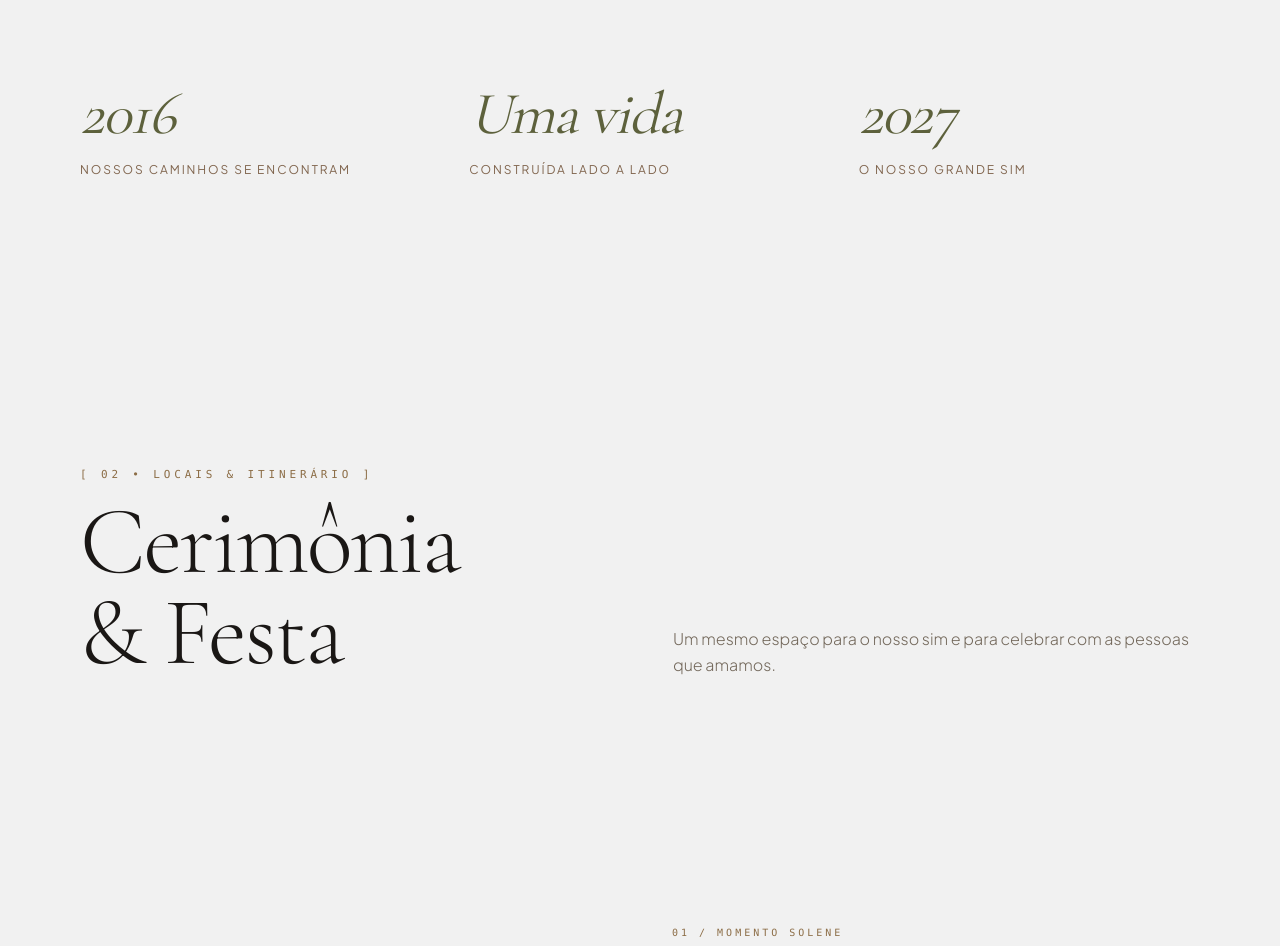
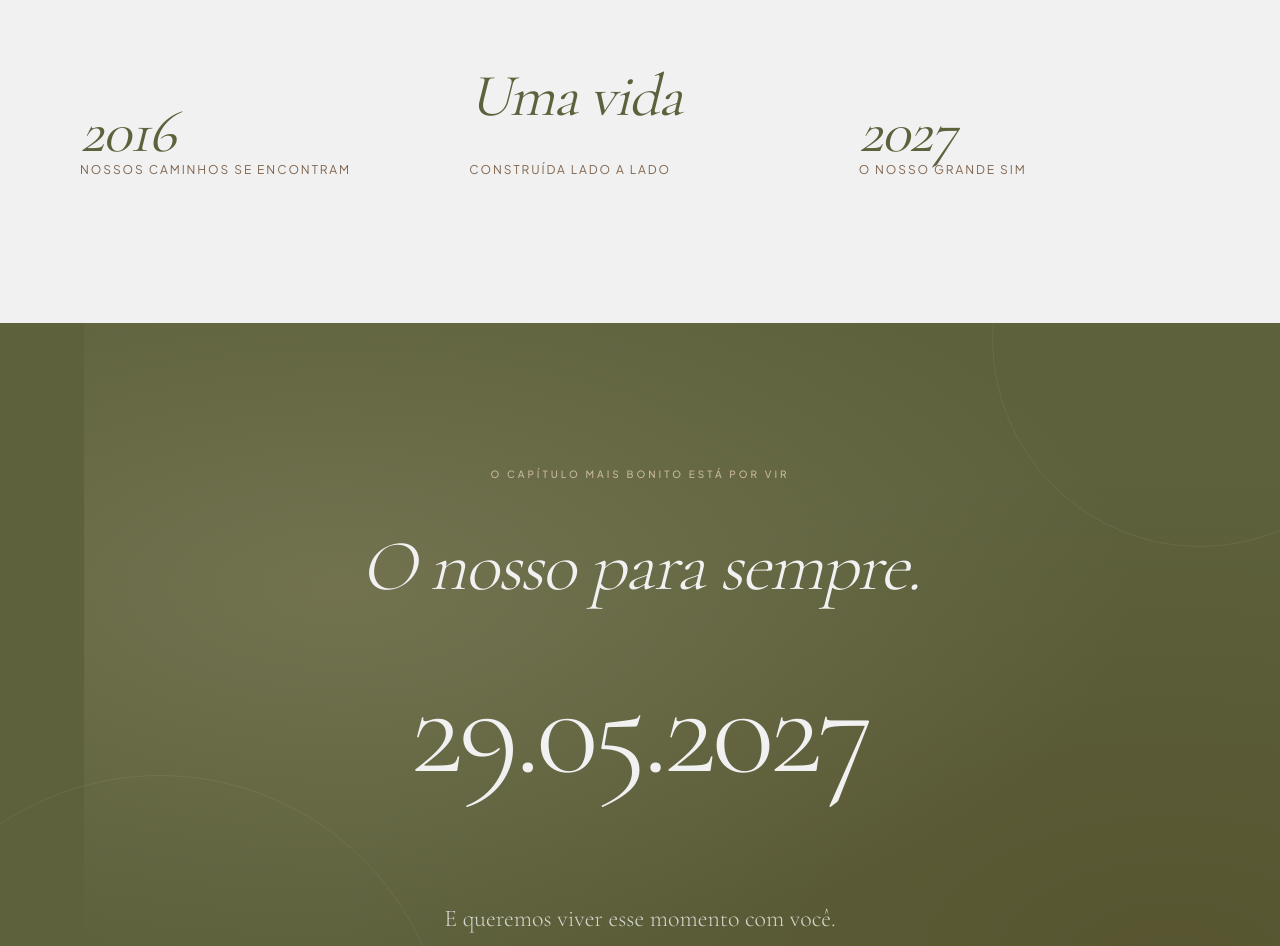
Before and after one commit to gui-bus/wedding, a Next.js app: page / in a window 1280 px wide. Shown: the part 2200-3146 px from the top of the page. Built offline with nearby package versions, Linux system fonts and the light colour scheme; grey boxes are pictures that could not be loaded.

Commit message:
Add cinematic scroll transitions, image depth and interaction effects

```diff
--- a/src/app/globals.css
+++ b/src/app/globals.css
@@ -110,3 +110,46 @@ html {
 @media (prefers-reduced-motion: reduce) {
   .cinema-button:hover { transform: none; }
 }
+
+.cinema-glow {
+  background: radial-gradient(ellipse at 20% 35%, #C7B79D33, transparent 55%),
+              radial-gradient(ellipse at 85% 85%, #3D250133, transparent 55%);
+}
+.cinema-orbit {
+  position: absolute;
+  width: 26rem;
+  aspect-ratio: 1;
+  border-radius: 50%;
+  border: 1px solid #C7B79D1F;
+  pointer-events: none;
+}
+.cinema-orbit-one { top: -12rem; right: -8rem; }
+.cinema-orbit-two { bottom: -17rem; left: -8rem; width: 36rem; }
+.cinema-footer { background-image: radial-gradient(ellipse at 50% 100%, #C7B79D26, transparent 65%); }
+.cinema-gift > div:first-child > div:first-child {
+  transition: box-shadow .6s, border-color .6s;
+}
+.cinema-color > div:first-child {
+  transition: transform .65s cubic-bezier(.16,1,.3,1), box-shadow .65s;
+}
+@media (hover: hover) and (pointer: fine) {
+  .cinema-gift:hover > div:first-child > div:first-child {
+    box-shadow: 0 22px 45px -22px #3D25012B;
+    border-color: #C7B79D;
+  }
+  .cinema-color:hover > div:first-child {
+    transform: translateY(-8px) scale(1.025);
+    box-shadow: 0 18px 35px -18px #3D250126;
+  }
+  .cinematic-section a.rounded-full, .cinematic-section button.rounded-full {
+    transition: transform .45s cubic-bezier(.16,1,.3,1), background-color .3s, color .3s;
+  }
+  .cinematic-section a.rounded-full:hover, .cinematic-section button.rounded-full:not(:disabled):hover {
+    transform: translateY(-2px);
+  }
+}
+@media (prefers-reduced-motion: reduce) {
+  .cinema-color:hover > div:first-child,
+  .cinematic-section a.rounded-full:hover,
+  .cinematic-section button.rounded-full:not(:disabled):hover { transform: none; }
+}
--- a/src/app/page.tsx
+++ b/src/app/page.tsx
@@ -1,3 +1,4 @@
+import { CinematicTransition } from "@/components/wedding/CinematicTransition";
 import { Hero } from "@/components/wedding/Hero";
 import { Story } from "@/components/wedding/Story";
 import { Events } from "@/components/wedding/Events";
@@ -12,6 +13,7 @@ export default function HomePage() {
     <CinematicExperience>
       <Hero />
       <Story />
+      <CinematicTransition />
       <Events />
       <DressCode />
       <GiftList />
--- /dev/null
+++ b/src/components/wedding/CinematicTransition.tsx
@@ -0,0 +1,24 @@
+"use client";
+
+import { useRef } from "react";
+import { motion, useReducedMotion, useScroll, useTransform } from "framer-motion";
+
+export function CinematicTransition() {
+  const section = useRef<HTMLElement>(null);
+  const reduced = useReducedMotion();
+  const { scrollYProgress } = useScroll({ target: section, offset: ["start end", "end start"] });
+  const dateScale = useTransform(scrollYProgress, [0, 0.45, 1], [0.88, 1, 1.04]);
+  const dateY = useTransform(scrollYProgress, [0, 1], [40, -40]);
+  const glowX = useTransform(scrollYProgress, [0, 1], ["-12%", "12%"]);
+  return <section ref={section} aria-label="O nosso para sempre, 29 de maio de 2027" className="cinema-transition relative overflow-hidden bg-[#5D613C] text-[#F1F1F1] px-6 sm:px-12 lg:px-20 py-24 sm:py-36 text-center">
+    <motion.div aria-hidden="true" style={reduced ? undefined : { x: glowX }} className="cinema-glow absolute inset-0 pointer-events-none" />
+    <div aria-hidden="true" className="cinema-orbit cinema-orbit-one" />
+    <div aria-hidden="true" className="cinema-orbit cinema-orbit-two" />
+    <div className="relative z-10 space-y-9 sm:space-y-12">
+      <p data-cinema-copy className="cinema-eyebrow text-[#C7B79D]">O capítulo mais bonito está por vir</p>
+      <h2 className="font-serif italic text-4xl sm:text-6xl lg:text-7xl font-light tracking-tight">O nosso para sempre.</h2>
+      <motion.p style={reduced ? undefined : { scale: dateScale, y: dateY }} className="font-serif text-[clamp(3.3rem,10vw,10rem)] font-light tracking-[-0.035em] leading-[1.1] py-3 sm:py-8">29.05.2027</motion.p>
+      <p data-cinema-copy className="font-serif text-xl sm:text-2xl font-light text-[#F1F1F1]/80">E queremos viver esse momento com você.</p>
+    </div>
+  </section>;
+}
--- a/src/components/wedding/DressCode.tsx
+++ b/src/components/wedding/DressCode.tsx
@@ -82,7 +82,7 @@ export function DressCode() {
                 whileInView={{ opacity: 1, y: 0 }}
                 viewport={{ once: true }}
                 transition={{ duration: 0.5, delay: idx * 0.08 }}
-                className="group space-y-3 cursor-default"
+                className="cinema-color group space-y-3 cursor-default"
               >
                 <div
                   className="w-full rounded-[1.25rem] h-32 sm:h-44 transition-transform duration-500 group-hover:scale-[1.02] border border-[#3D2501]/10 shadow-xs"
--- a/src/components/wedding/Events.tsx
+++ b/src/components/wedding/Events.tsx
@@ -56,13 +56,13 @@ export function Events() {
       >
         {/* Lado Fotográfico */}
         <div className={`lg:col-span-6 ${isEven ? "" : "lg:order-2"}`}>
-          <div data-cinema-image className="relative aspect-[16/10] rounded-[1.5rem] overflow-hidden bg-[#EFE8DD] group">
+          <div data-cinema-image data-cinema-depth className="relative aspect-[16/10] rounded-[1.5rem] overflow-hidden bg-[#EFE8DD] group">
             {event.image && (
               // eslint-disable-next-line @next/next/no-img-element
               <img
                 src={event.image}
                 alt="Mesa posta e decoração de casamento — imagem ilustrativa"
-                className="w-full h-full object-cover group-hover:scale-105 transition-transform duration-700 ease-out"
+                className="absolute inset-0 w-full h-full object-cover"
               />
             )}
             <div className="absolute top-6 left-6 bg-[#1A1715]/90 backdrop-blur-md px-4 py-2 text-white font-mono text-xs uppercase tracking-[0.25em]">
@@ -194,7 +194,7 @@ export function Events() {
             </span>
           </div>
 
-          <div className="grid grid-cols-1 sm:grid-cols-2 lg:grid-cols-4 gap-8">
+          <div data-cinema-sequence className="grid grid-cols-1 sm:grid-cols-2 lg:grid-cols-4 gap-8">
             {scheduleItems.map((item, idx) => (
               <div key={idx} className="space-y-3 pt-4">
                 <span className="font-mono text-2xl font-light text-[#8C6D46] block">
--- a/src/components/wedding/Footer.tsx
+++ b/src/components/wedding/Footer.tsx
@@ -12,7 +12,7 @@ export function Footer() {
   };
 
   return (
-    <footer className="w-full bg-[#F1F1F1] text-[#1A1715] py-20 sm:py-32 px-6 sm:px-12 lg:px-20 text-center relative overflow-hidden">
+    <footer className="cinema-footer w-full bg-[#F1F1F1] text-[#1A1715] py-20 sm:py-32 px-6 sm:px-12 lg:px-20 text-center relative overflow-hidden">
       <div className="w-full space-y-10">
         <div className="space-y-3">
           <span className="text-[11px] font-mono tracking-[0.35em] uppercase text-[#8C6D46] block">
--- a/src/components/wedding/GiftList.tsx
+++ b/src/components/wedding/GiftList.tsx
@@ -152,11 +152,11 @@ export function GiftList() {
                 whileInView={{ opacity: 1, y: 0 }}
                 viewport={{ once: true, margin: "-40px" }}
                 transition={{ duration: 0.6, delay: (index % 4) * 0.1 }}
-                className="group flex flex-col justify-between space-y-4"
+                className="cinema-gift group flex flex-col justify-between space-y-4"
               >
                 <div className="space-y-3">
                   {/* Foto com Zoom Suave */}
-                  <div className="relative aspect-[4/3] overflow-hidden bg-[#EFE8DD] border border-[#3D2501]/10">
+                  <div className="relative rounded-2xl aspect-[4/3] overflow-hidden bg-[#EFE8DD] border border-[#3D2501]/10">
                     {/* eslint-disable-next-line @next/next/no-img-element */}
                     <img
                       src={gift.image}
--- a/src/components/wedding/Story.tsx
+++ b/src/components/wedding/Story.tsx
@@ -32,7 +32,7 @@ export function Story() {
           { year: "2016", label: "Nossos caminhos se encontram" },
           { year: "Uma vida", label: "Construída lado a lado" },
           { year: "2027", label: "O nosso grande sim" },
-        ].map(item => <div key={item.year} data-cinema-copy className="space-y-4">
+        ].map(item => <div key={item.year} data-cinema-copy data-cinema-drift className="space-y-4">
           <p className="font-serif italic text-3xl sm:text-5xl lg:text-6xl tracking-tight text-[#5D613C]">{item.year}</p>
           <p className="text-[10px] sm:text-xs tracking-[0.16em] uppercase text-[#80654E] leading-relaxed">{item.label}</p>
         </div>)}
```
Also changed, not shown: src/components/wedding/CinematicExperience.tsx (+22 -2 lines), 1 other file (tests, documents, lock files or other folders).
